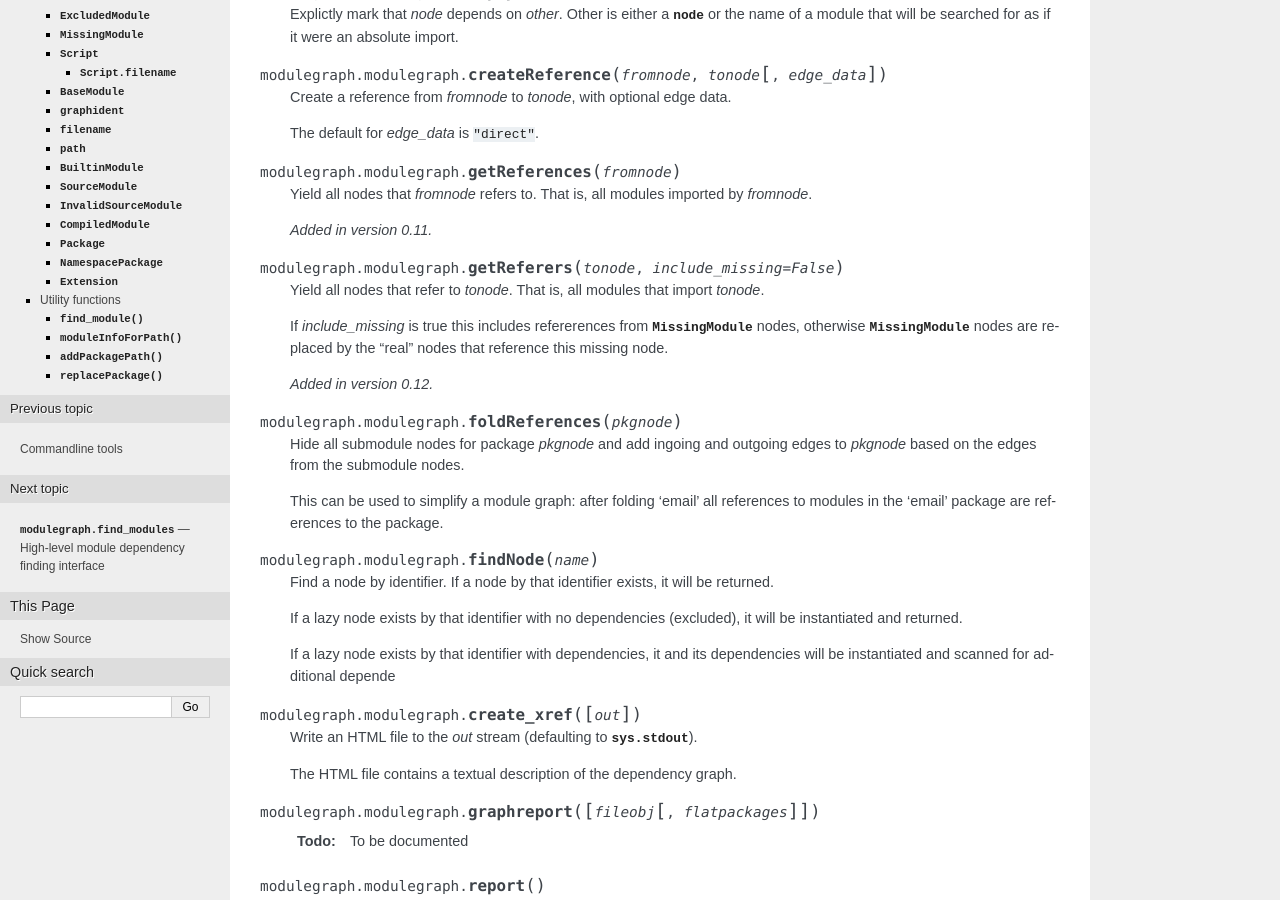
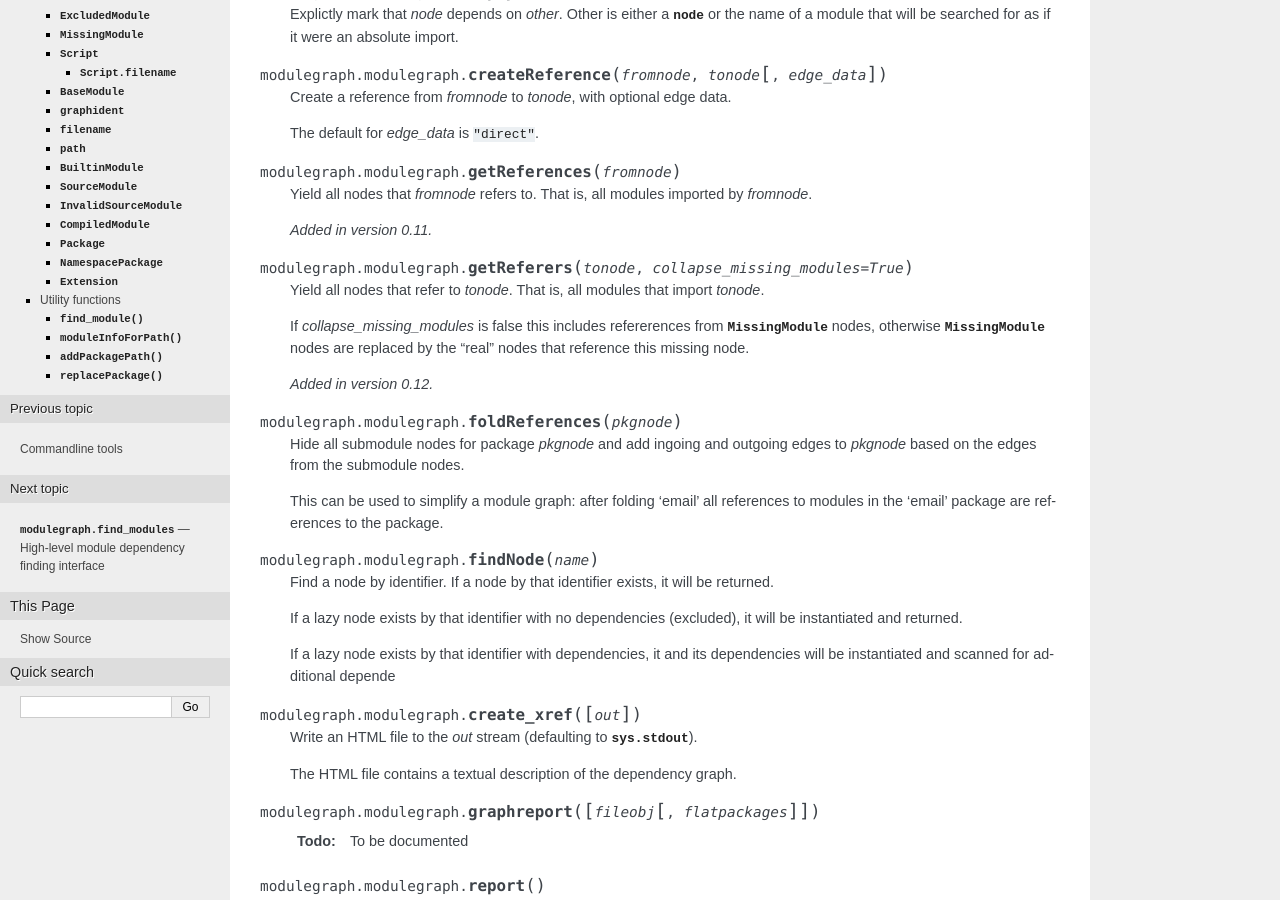
Before and after one commit to ronaldoussoren/modulegraph, a Sphinx documentation site: the page built from doc/modulegraph.rst, in a window 1280 px wide and 900 px high, scrolled down 993 px. Built offline with Sphinx 7.4.7, drawn with Linux system fonts in a browser that asks for light colours.

Commit message:
Improve graph reporting

```diff
--- a/doc/modulegraph.rst
+++ b/doc/modulegraph.rst
@@ -77,12 +77,12 @@ The actual graph
 
    .. versionadded:: 0.11
 
-.. method:: getReferers(tonode, include_missing=False)
+.. method:: getReferers(tonode, collapse_missing_modules=True)
 
    Yield all nodes that refer to *tonode*. That is, all modules that import
    *tonode*.
 
-   If *include_missing* is true this includes refererences from
+   If *collapse_missing_modules* is false this includes refererences from
    :class:`MissingModule` nodes, otherwise :class:`MissingModule` nodes
    are replaced by the "real" nodes that reference this missing node.
 
```
Also changed, not shown: 1 other file.
